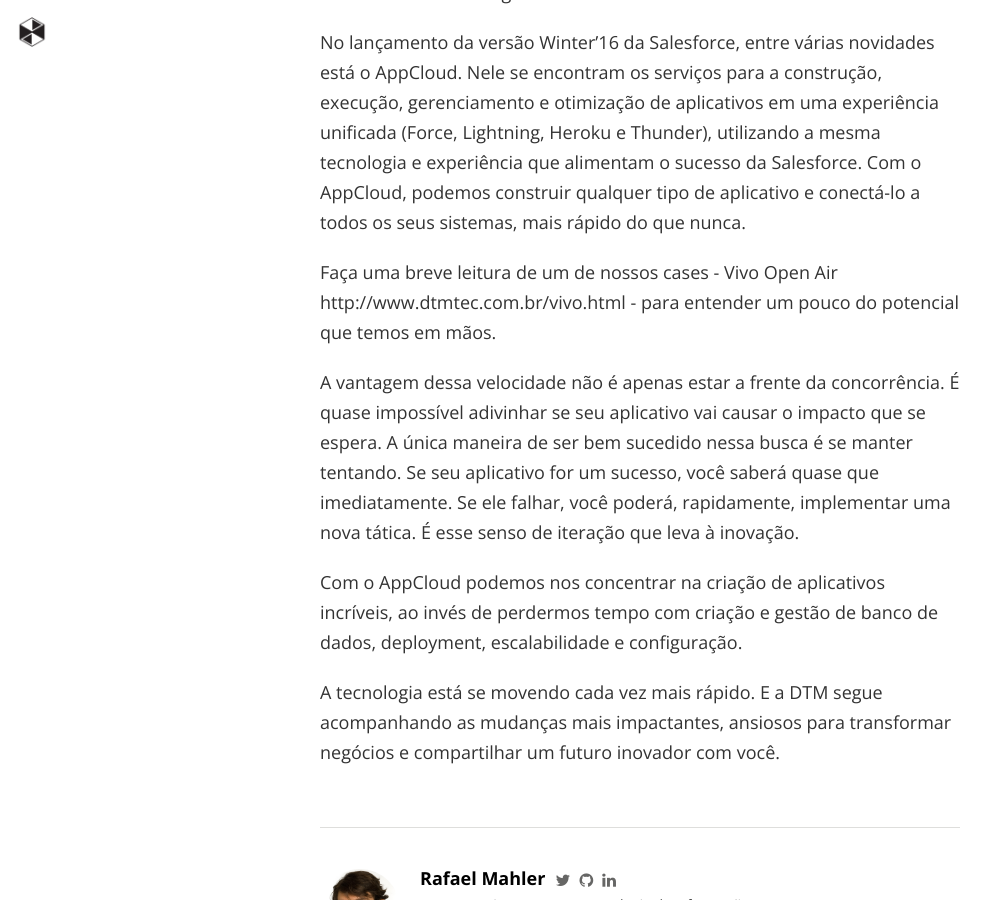
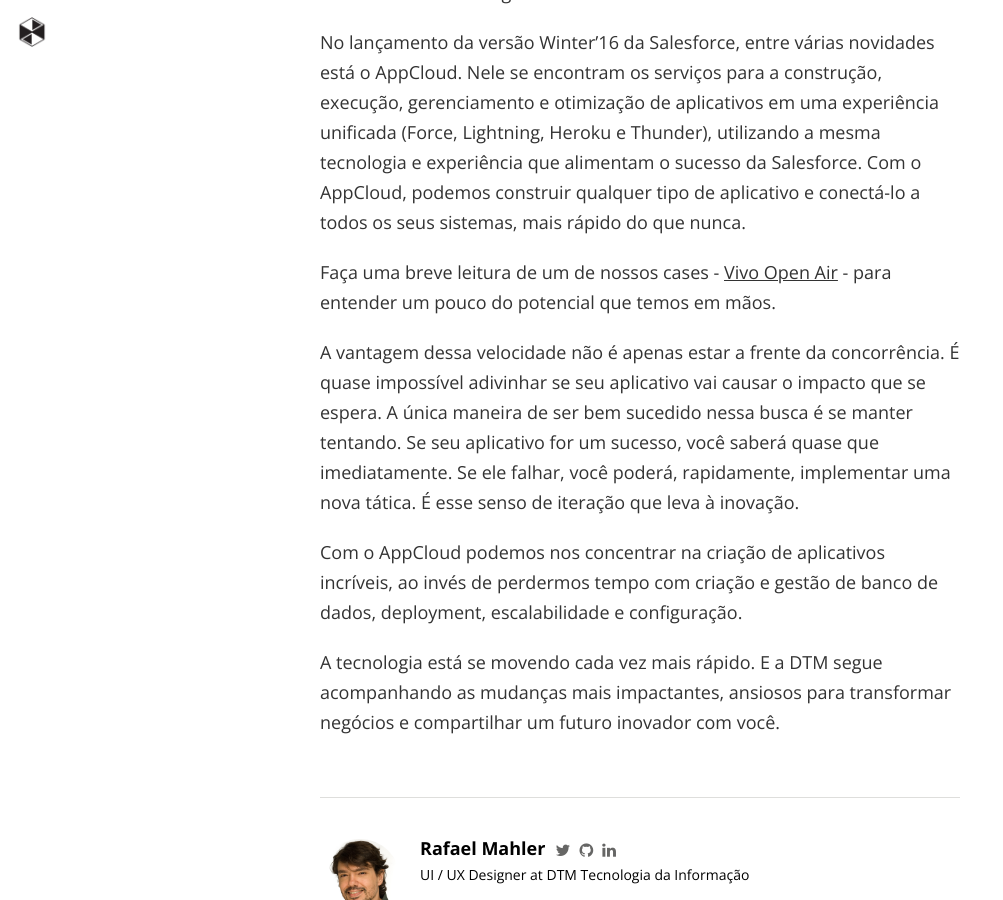
Before and after one commit to isabella232/dtmtec.github.io, a Jekyll site: the page built from _posts/2015-11-17-sua-empresa-precisa-construir-um-aplicativo.markdown, in a window 1280 px wide and 900 px high, scrolled down 456 px. Shown: the whole window, without its empty margins (0-1003 px from the left). Built offline with Jekyll 4.4.1, drawn with Linux system fonts in a browser that asks for light colours; nearby versions of some CDN libraries; Markdown is read by kramdown in place of the engine named in the settings; comment, search, counter and statistics services are not loaded.

Commit message:
Sua empresa precisa construir um aplicativo

```diff
--- a/_posts/2015-11-17-sua-empresa-precisa-construir-um-aplicativo.markdown
+++ b/_posts/2015-11-17-sua-empresa-precisa-construir-um-aplicativo.markdown
@@ -21,7 +21,7 @@
 
 No lançamento da versão Winter’16 da Salesforce, entre várias novidades está o AppCloud. Nele se encontram os serviços para a construção, execução, gerenciamento e otimização de aplicativos em uma experiência unificada (Force, Lightning, Heroku e Thunder), utilizando a mesma tecnologia e experiência que alimentam o sucesso da Salesforce. Com o AppCloud, podemos construir qualquer tipo de aplicativo e conectá-lo a todos os seus sistemas, mais rápido do que nunca.
 
-Faça uma breve leitura de um de nossos cases - Vivo Open Air http://www.dtmtec.com.br/vivo.html - para entender um pouco do potencial que temos em mãos.
+Faça uma breve leitura de um de nossos cases - [Vivo Open Air](http://www.dtmtec.com.br/vivo.html) - para entender um pouco do potencial que temos em mãos.
 
 A vantagem dessa velocidade não é apenas estar a frente da concorrência. É quase impossível adivinhar se seu aplicativo vai causar o impacto que se espera. A única maneira de ser bem sucedido nessa busca é se manter tentando. Se seu aplicativo for um sucesso, você saberá quase que imediatamente. Se ele falhar, você poderá, rapidamente, implementar uma nova tática. É esse senso de iteração que leva à inovação.
 
```
